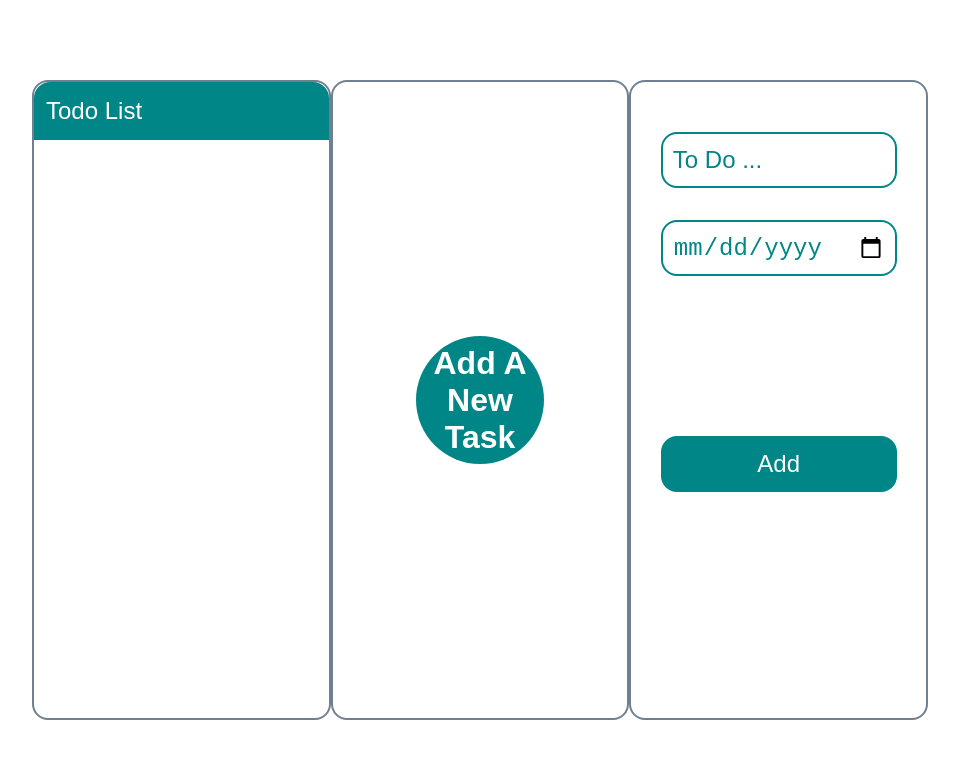
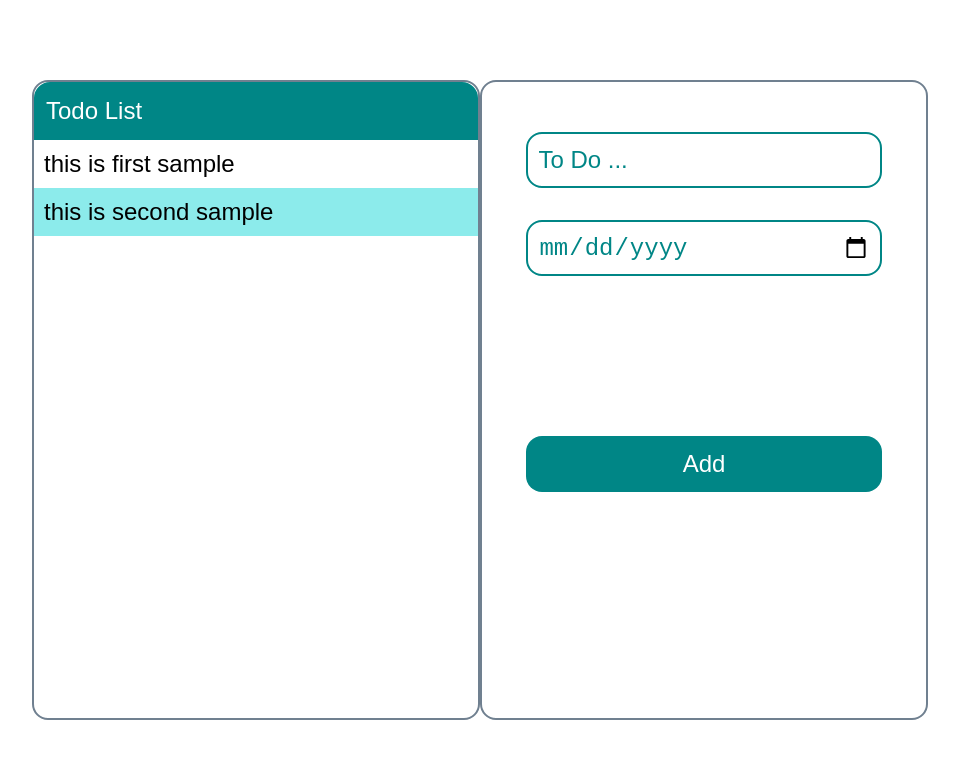
Before and after one commit to EmadNejati/todo-react-app, a React (Create React App) app: page / in a window 1280 px wide. Shown: the top 758 px of the page, without its empty margins (160-1119 px from the left). Built offline with nearby package versions, Linux system fonts and the light colour scheme.

Commit message:
Set new task

```diff
--- a/src/Components/Atoms/AddBtn.js
+++ b/src/Components/Atoms/AddBtn.js
@@ -1,7 +1,7 @@
 import "./AddBtn.css"
 
-function AddBtn() {
-    return (<button className="btn add__btn" >Add</button>)
+function AddBtn({submitNewTask}) {
+    return (<button className="btn add__btn" onClick={submitNewTask} >Add</button>)
 }
 
 export default AddBtn
--- a/src/Components/Atoms/InputTxt.js
+++ b/src/Components/Atoms/InputTxt.js
@@ -1,8 +1,8 @@
 import "./InputTxt.css"
 
-function InputTxt(){
+function InputTxt({newTask, setNewTask}){
     return (<div className="input__todo">
-        <input type="text" placeholder="To Do ..." id="inputTxt"></input>
+        <input type="text" placeholder="To Do ..." id="inputTxt" value={newTask} onChange={(e)=>setNewTask(e.target.value)} />
     </div>)
 }
 
--- a/src/Components/Atoms/TodoList.js
+++ b/src/Components/Atoms/TodoList.js
@@ -1,11 +1,20 @@
 import { useState } from "react"
 import "./TodoList.css"
 
-function TodoList(props) {
-
+function TodoList({ taskList }) {
+    const doneTask=(e)=>{
+        console.log(e);
+    }
     return (<div className="todo__list">
         <ol id="taskList">
-
+            {taskList.map((item, index) =>
+                <li
+                    key={index}
+                    onDoubleClick={(e)=>doneTask(e)}
+                >
+                    {item.text}
+                </li>
+            )}
         </ol>
     </div>)
 }
--- a/src/Components/Molecules/AddNew.js
+++ b/src/Components/Molecules/AddNew.js
@@ -4,14 +4,12 @@ import ColorPicker from "../Atoms/ColorPicker";
 import DatePicker from "../Atoms/DatePicker";
 import "./AddNew.css";
 
-function AddNew(props) {
-    const submitNewTask = () => {
+function AddNew({newTask,setNewTask,submitNewTask}) {
 
-    }
     return (<div className="new__task__container">
-        <InputTxt />
+        <InputTxt newTask={newTask} setNewTask={setNewTask}/>
         <DatePicker />
-        <AddBtn onClick={submitNewTask} />
+        <AddBtn submitNewTask={submitNewTask} />
     </div>)
 }
 
--- a/src/Components/Molecules/TodoListContainer.js
+++ b/src/Components/Molecules/TodoListContainer.js
@@ -3,10 +3,10 @@ import TodoListHeader from "../Atoms/TodoListHeader";
 
 import "./TodoListContainer.css"
 
-function TodoListContainer(props) {
+function TodoListContainer({taskList}) {
     return (<div className="list__container">
         <TodoListHeader />
-        <TodoList />
+        <TodoList taskList={taskList}/>
     </div>)
 }
 
--- a/src/Components/Organisms/TodoListComponent.js
+++ b/src/Components/Organisms/TodoListComponent.js
@@ -2,15 +2,19 @@ import "./TodoListComponent.css"
 import AddNew from "../Molecules/AddNew"
 import TodoListContainer from "../Molecules/TodoListContainer"
 import AddNewTaskBtn from "../Molecules/AddNewTaskBtn"
-
-
 import { useState } from "react"
 
 function TodoListComponent() {
+    let [newTask,setNewTask]=useState("")
+    let [taskList,setTaskList]=useState([{text:"this is first sample"},{text:"this is second sample"}])
+    const submitNewTask = () => {
+        const newTaskList=[...taskList,{text:newTask}]
+        setTaskList(newTaskList)
+    }
     return (<div className="full_modul__container">
-        <TodoListContainer />
-        <AddNewTaskBtn  />
-        <AddNew />
+        <TodoListContainer taskList={taskList}  />
+        {/* <AddNewTaskBtn  /> */}
+        <AddNew newTask={newTask} setNewTask={setNewTask} submitNewTask={submitNewTask}/>
     </div>)
 }
 
```
